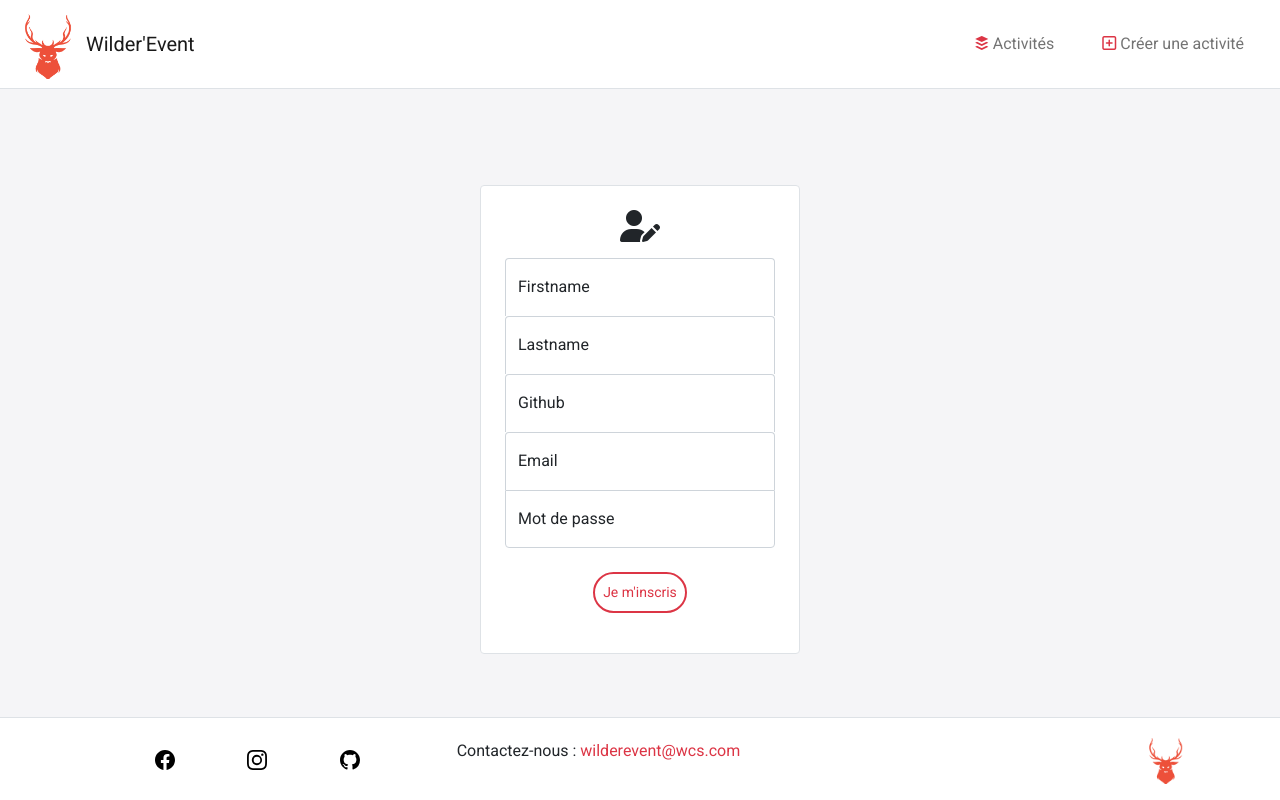
After one commit to WildCodeSchool/bordeaux-p2-202109-damieux, a PHP site: template src/View/Home/form.html.twig in a window 1280 px wide. The commit adds this page. Run offline with PHP 8.4, Linux system fonts and the light colour scheme; the template is opened without the code that fills it, so the values that code supplies are empty; some libraries are stand-ins or nearby versions.

Commit message:
form inscription

```diff
--- /dev/null
+++ b/src/View/Home/form.html.twig
@@ -0,0 +1,32 @@
+{% extends 'layout.html.twig' %}
+
+{% block content %}
+    <div class="row m-auto d-flex justify-content-center mt-5 pt-5 w-75">
+        <form class="col col-lg-4 col-md-6 col-sm-10 border rounded p-4 bg-white slideInUp" method="post">
+            <i class="fas fa-user-edit fa-2x d-flex justify-content-center mb-3"></i>
+            <div class="form-group form-floating fadeInLeftBig">
+                <input type="firstname" name ="firstname" class="form-control border-bottom-0 rounded-0 rounded-top" id="floatingInput" placeholder="firstname">
+                <label for="floatingInput">Firstname</label>
+            </div>
+            <div class="form-group form-floating fadeInLeftBig">
+                <input type="lastname" name ="lastname" class="form-control border-bottom-0 rounded-0 rounded-top" id="floatingInput" placeholder="lastname">
+                <label for="floatingInput">Lastname</label>
+            </div>
+            <div class="form-group form-floating fadeInLeftBig">
+                <input type="github" name="github" class="form-control border-bottom-0 rounded-0 rounded-top" id="floatingInput" placeholder="name@example.com">
+                <label for="floatingInput">Github</label>
+            </div>
+            <div class="form-group form-floating fadeInLeftBig">
+                <input type="email" name="mail" class="form-control border-bottom-0 rounded-0 rounded-top" id="floatingInput" placeholder="name@example.com">
+                <label for="floatingInput">Email</label>
+            </div>
+            <div class="form-group form-floating fadeInRightBig">
+                <input type="password" name="Password" class="form-control rounded-0 rounded-bottom" id="floatingPassword" placeholder="Password">
+                <label for="floatingPassword">Mot de passe</label>
+            </div>
+            <div class="d-flex justify-content-center">
+                <button class="rounded-pill border-2 btn btn-outline-danger btn-sm mb-3 mt-4 p-2" type="submit">Je m'inscris</button>
+            </div>
+        </form>
+    </div>
+{% endblock %}
--- a/src/View/Home/index.html.twig
+++ b/src/View/Home/index.html.twig
@@ -5,7 +5,7 @@
 {% endblock %}
 
 {% block content %}
-    <div class="row m-auto d-flex justify-content-center mt-5 pt-5 w-75">
+   <div class="row m-auto d-flex justify-content-center mt-5 pt-5 w-75">
         <form class="col col-lg-4 col-md-6 col-sm-10 border rounded p-4 bg-white slideInUp">
             <i class="far fa-user fa-2x d-flex justify-content-center mb-3"></i>
             <div class="form-group form-floating fadeInLeftBig">
```
